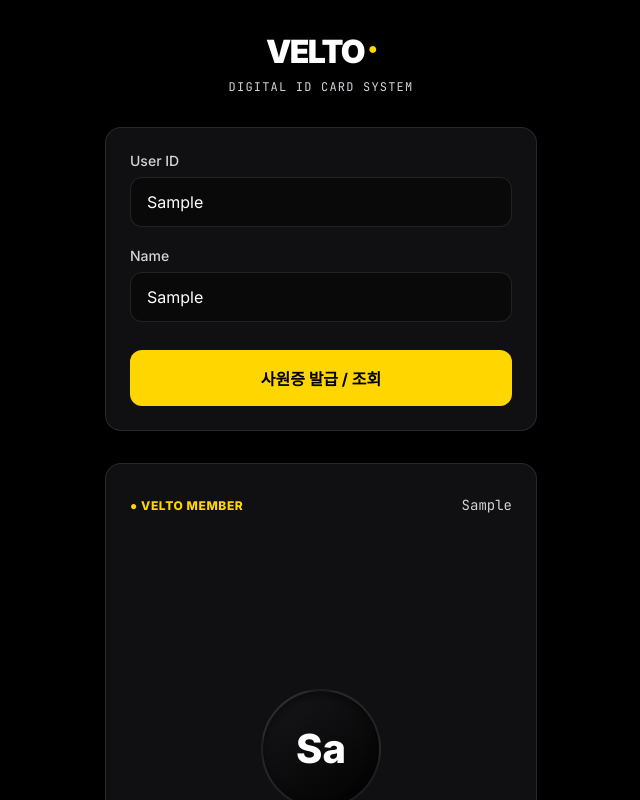
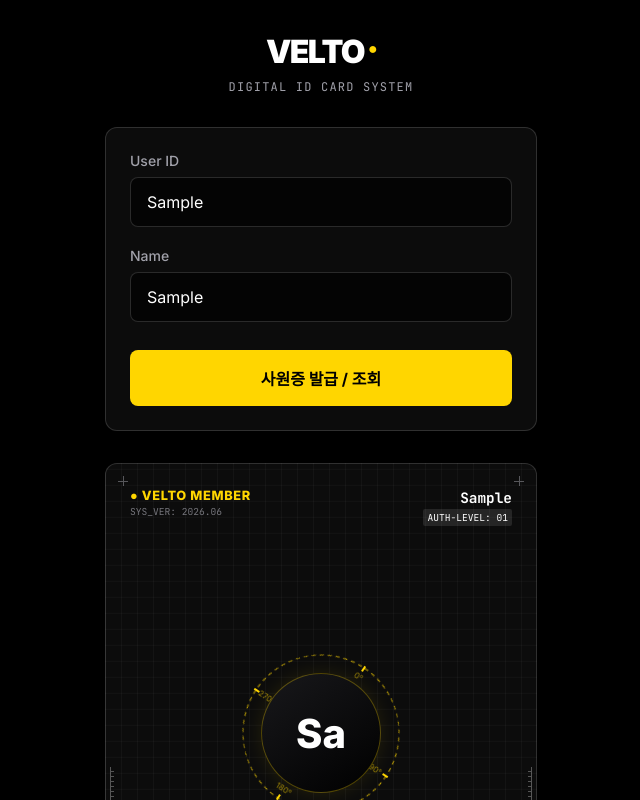
Before and after one commit to sojeong-im/velto-id-system, a React (Vite) app: page / in a window 1280 px wide. Both pictures are taken after typing "Sample", "Sample" into the empty fields and a click on the button "사원증 발급 / 조회". Shown: the top 800 px of the page, without its empty margins (319-959 px from the left). Built offline with nearby package versions, Linux system fonts and the light colour scheme.

Commit message:
Redesign ID card with high density data visualization elements

```diff
--- a/src/App.jsx
+++ b/src/App.jsx
@@ -11,7 +11,7 @@
     e.preventDefault();
     if (userId.trim() && name.trim()) {
       setIsIssued(true);
-      setIsFlipped(false); // Reset flip state when re-issuing
+      setIsFlipped(false);
     }
   };
 
@@ -25,12 +25,23 @@
         <img
           src="/sojeong.jpg"
           alt="Profile"
-          style={{ width: '100%', height: '100%', borderRadius: '50%', objectFit: 'cover' }}
+          className="profile-img"
         />
       );
     }
     if (!fullName) return '';
-    return fullName.substring(0, 2);
+    return <span className="profile-initials">{fullName.substring(0, 2)}</span>;
+  };
+
+  // Generate some dummy barcode stripes for visual
+  const generateBarcode = () => {
+    const stripes = [];
+    for (let i = 0; i < 40; i++) {
+      const width = Math.random() > 0.5 ? '2px' : '4px';
+      const opacity = Math.random() > 0.3 ? 1 : 0.4;
+      stripes.push(<div key={i} style={{ width, opacity, height: '100%', backgroundColor: 'var(--color-text)', marginRight: '2px' }} />);
+    }
+    return stripes;
   };
 
   return (
@@ -77,42 +88,108 @@
         >
           <div className="id-card-inner">
             {/* Front of Card */}
-            <div className="glass-panel card-face card-front">
+            <div className="glass-panel card-face card-front tech-bg">
+              {/* Corner Crosshairs */}
+              <div className="crosshair top-left"></div>
+              <div className="crosshair top-right"></div>
+              <div className="crosshair bottom-left"></div>
+              <div className="crosshair bottom-right"></div>
+
+              {/* Edge Scales */}
+              <div className="scale-rule scale-left"></div>
+              <div className="scale-rule scale-right"></div>
+
               <div className="card-header">
+                <div className="header-left">
                   <span className="tag">● VELTO MEMBER</span>
+                  <span className="sys-ver">SYS_VER: 2026.06</span>
+                </div>
+                <div className="header-right">
                   <span className="id-text">{userId}</span>
+                  <span className="auth-level">AUTH-LEVEL: 01</span>
+                </div>
               </div>
 
               <div className="profile-section">
+                <div className="profile-container">
+                  <svg className="profile-metrics" viewBox="0 0 160 160">
+                    <circle cx="80" cy="80" r="78" fill="none" stroke="var(--color-accent)" strokeWidth="1" strokeDasharray="4 4" opacity="0.8"/>
+                    {/* Angle ticks */}
+                    <line x1="80" y1="0" x2="80" y2="6" stroke="var(--color-accent)" strokeWidth="2" />
+                    <line x1="80" y1="154" x2="80" y2="160" stroke="var(--color-accent)" strokeWidth="2" />
+                    <line x1="0" y1="80" x2="6" y2="80" stroke="var(--color-accent)" strokeWidth="2" />
+                    <line x1="154" y1="80" x2="160" y2="80" stroke="var(--color-accent)" strokeWidth="2" />
+                    <text x="80" y="15" fill="var(--color-accent)" fontSize="8" textAnchor="middle" opacity="0.6">0°</text>
+                    <text x="145" y="83" fill="var(--color-accent)" fontSize="8" textAnchor="middle" opacity="0.6">90°</text>
+                    <text x="80" y="150" fill="var(--color-accent)" fontSize="8" textAnchor="middle" opacity="0.6">180°</text>
+                    <text x="15" y="83" fill="var(--color-accent)" fontSize="8" textAnchor="middle" opacity="0.6">270°</text>
+                  </svg>
                   <div className="profile-placeholder">
                     {renderProfileContent(name)}
                   </div>
+                </div>
 
                 <div className="info-section">
+                  <div className="name-wrapper">
                     <div className="name">{name}</div>
-                  <div className="eng-name">VELTO STAFF</div>
-                  <div className="role">Product Team</div>
+                    <div className="signature">{name}</div>
+                  </div>
+                  <div className="dept-badge">
+                    <span className="dept-label">DEPT:</span> PD-01 (Product Team)
+                  </div>
+                  <div className="joined-date">
+                    JOINED: 2026.01
+                  </div>
+                </div>
+              </div>
+
+              <div className="card-footer">
+                <div className="barcode-container">
+                  {generateBarcode()}
+                </div>
+                <div className="slogan">
+                  "We turn creative feelings into smart logic."
                 </div>
               </div>
             </div>
 
             {/* Back of Card */}
-            <div className="glass-panel card-face card-back">
+            <div className="glass-panel card-face card-back tech-bg">
+              {/* Corner Crosshairs */}
+              <div className="crosshair top-left"></div>
+              <div className="crosshair top-right"></div>
+              <div className="crosshair bottom-left"></div>
+              <div className="crosshair bottom-right"></div>
+
+              <div className="sys-ver back-ver">VELTO SECURE NETWORK</div>
+
+              <div className="qr-container">
+                <div className="qr-brackets top-left"></div>
+                <div className="qr-brackets top-right"></div>
+                <div className="qr-brackets bottom-left"></div>
+                <div className="qr-brackets bottom-right"></div>
+
                 <div className="qr-placeholder">
                   <svg viewBox="0 0 24 24" fill="none" xmlns="http://www.w3.org/2000/svg">
-                  <path d="M4 4H10V10H4V4Z" fill="#000000"/>
-                  <path d="M14 4H20V10H14V4Z" fill="#000000"/>
-                  <path d="M4 14H10V20H4V14Z" fill="#000000"/>
-                  <path d="M14 14H16V16H14V14Z" fill="#000000"/>
-                  <path d="M18 14H20V16H18V14Z" fill="#000000"/>
-                  <path d="M14 18H16V20H14V18Z" fill="#000000"/>
-                  <path d="M18 18H20V20H18V18Z" fill="#000000"/>
-                  <path d="M16 16H18V18H16V16Z" fill="#000000"/>
+                    <path d="M4 4H10V10H4V4Z" fill="#ffffff"/>
+                    <path d="M14 4H20V10H14V4Z" fill="#ffffff"/>
+                    <path d="M4 14H10V20H4V14Z" fill="#ffffff"/>
+                    <path d="M14 14H16V16H14V14Z" fill="#ffffff"/>
+                    <path d="M18 14H20V16H18V14Z" fill="#ffffff"/>
+                    <path d="M14 18H16V20H14V18Z" fill="#ffffff"/>
+                    <path d="M18 18H20V20H18V18Z" fill="#ffffff"/>
+                    <path d="M16 16H18V18H16V16Z" fill="#ffffff"/>
                   </svg>
                 </div>
+              </div>
+
+              <div className="auth-data-container">
+                <div className="auth-label">ENCRYPTED ID DATA</div>
                 <div className="auth-data">
-                AUTH_DATA: {userId}_{name}
+                  [AUTH_DATA]: {userId}_{name}
                 </div>
+              </div>
+
               <div className="slogan">
                 "We turn creative feelings into smart logic."
               </div>
--- a/src/index.css
+++ b/src/index.css
@@ -1,9 +1,9 @@
 :root {
   --color-bg: #000000;
-  --color-card-bg: rgba(24, 24, 27, 0.7);
-  --color-card-border: rgba(255, 255, 255, 0.1);
+  --color-card-bg: rgba(15, 15, 15, 0.85); /* Slightly darker for better contrast with grid */
+  --color-card-border: rgba(255, 255, 255, 0.15);
   --color-text: #ffffff;
-  --color-text-muted: #d4d4d8;
+  --color-text-muted: #a1a1aa; /* zinc-400 */
   --color-accent: #FFD600;
   --color-accent-hover: #FACC15;
 }
@@ -28,7 +28,7 @@
 
 #root {
   width: 100%;
-  max-width: 480px; /* Mobile optimized max width */
+  max-width: 480px;
   min-height: 100vh;
   padding: 32px 24px;
   display: flex;
@@ -39,10 +39,10 @@
 /* Glassmorphism Utilities */
 .glass-panel {
   background: var(--color-card-bg);
-  backdrop-filter: blur(16px);
-  -webkit-backdrop-filter: blur(16px);
+  backdrop-filter: blur(20px);
+  -webkit-backdrop-filter: blur(20px);
   border: 1px solid var(--color-card-border);
-  border-radius: 16px;
+  border-radius: 12px; /* Slightly sharper for technical feel */
 }
 
 /* Typography */
@@ -93,9 +93,9 @@
 }
 
 .input-field {
-  background: rgba(0, 0, 0, 0.4);
+  background: rgba(0, 0, 0, 0.6);
   border: 1px solid var(--color-card-border);
-  border-radius: 12px;
+  border-radius: 8px;
   padding: 14px 16px;
   color: var(--color-text);
   font-family: 'Inter', sans-serif;
@@ -104,20 +104,16 @@
   outline: none;
 }
 
-.input-field::placeholder {
-  color: rgba(212, 212, 216, 0.4);
-}
-
 .input-field:focus {
   border-color: var(--color-accent);
-  box-shadow: 0 0 0 2px rgba(255, 214, 0, 0.2);
+  box-shadow: 0 0 0 1px var(--color-accent);
 }
 
 .btn-primary {
   background-color: var(--color-accent);
   color: #000000;
   border: none;
-  border-radius: 12px;
+  border-radius: 8px;
   padding: 16px;
   font-size: 1rem;
   font-weight: 700;
@@ -142,7 +138,7 @@
   transform: translateY(20px);
   animation: fadeInDown 0.6s cubic-bezier(0.16, 1, 0.3, 1) forwards;
   width: 100%;
-  aspect-ratio: 5.5 / 8.5; /* Credit card vertical ratio */
+  aspect-ratio: 5.5 / 8.5;
   perspective: 1000px;
   cursor: pointer;
   margin-bottom: 40px;
@@ -173,49 +169,158 @@
   height: 100%;
   -webkit-backface-visibility: hidden;
   backface-visibility: hidden;
-  padding: 32px 24px;
+  padding: 24px;
   display: flex;
   flex-direction: column;
-}
-
-.card-front {
-  justify-content: space-between;
+  overflow: hidden; /* Hide overflow from bg grid */
 }
 
 .card-back {
   transform: rotateY(180deg);
   justify-content: center;
   align-items: center;
-  gap: 24px;
+  gap: 32px;
 }
 
-/* Front Card Content */
+/* --- TECHNICAL DESIGN ELEMENTS --- */
+
+/* Grid Background */
+.tech-bg {
+  background-color: var(--color-card-bg);
+  background-image:
+    linear-gradient(rgba(255, 255, 255, 0.03) 1px, transparent 1px),
+    linear-gradient(90deg, rgba(255, 255, 255, 0.03) 1px, transparent 1px);
+  background-size: 16px 16px;
+  background-position: center center;
+}
+
+/* Crosshairs */
+.crosshair {
+  position: absolute;
+  width: 10px;
+  height: 10px;
+  opacity: 0.5;
+}
+.crosshair::before, .crosshair::after {
+  content: '';
+  position: absolute;
+  background: var(--color-text-muted);
+}
+.crosshair::before { width: 100%; height: 1px; top: 50%; left: 0; }
+.crosshair::after { width: 1px; height: 100%; top: 0; left: 50%; }
+
+.top-left { top: 12px; left: 12px; }
+.top-right { top: 12px; right: 12px; }
+.bottom-left { bottom: 12px; left: 12px; }
+.bottom-right { bottom: 12px; right: 12px; }
+
+/* Scale Rules */
+.scale-rule {
+  position: absolute;
+  opacity: 0.3;
+}
+.scale-left {
+  left: 4px;
+  top: 50%;
+  transform: translateY(-50%);
+  width: 4px;
+  height: 60px;
+  border-left: 1px solid var(--color-text);
+  background-image: repeating-linear-gradient(to bottom, transparent, transparent 4px, var(--color-text) 4px, var(--color-text) 5px);
+}
+.scale-right {
+  right: 4px;
+  top: 50%;
+  transform: translateY(-50%);
+  width: 4px;
+  height: 60px;
+  border-right: 1px solid var(--color-text);
+  background-image: repeating-linear-gradient(to bottom, transparent, transparent 4px, var(--color-text) 4px, var(--color-text) 5px);
+}
+
+/* --- FRONT CARD CONTENT --- */
+
 .card-header {
   display: flex;
   justify-content: space-between;
-  align-items: center;
+  align-items: flex-start;
+  position: relative;
+  z-index: 2;
+}
+
+.header-left, .header-right {
+  display: flex;
+  flex-direction: column;
+}
+
+.header-right {
+  align-items: flex-end;
 }
 
 .tag {
   color: var(--color-accent);
-  font-size: 0.75rem;
+  font-size: 0.8rem;
   font-weight: 800;
   letter-spacing: 0.05em;
+  margin-bottom: 2px;
+}
+
+.sys-ver {
+  font-family: 'JetBrains Mono', monospace;
+  font-size: 0.6rem;
+  color: var(--color-text-muted);
+  opacity: 0.7;
 }
 
 .id-text {
   font-family: 'JetBrains Mono', monospace;
-  font-size: 0.875rem;
-  color: var(--color-text-muted);
+  font-size: 0.9rem;
+  font-weight: 600;
+  color: var(--color-text);
+  margin-bottom: 2px;
+}
+
+.auth-level {
+  font-family: 'JetBrains Mono', monospace;
+  font-size: 0.6rem;
+  color: var(--color-text);
+  background: rgba(255,255,255,0.1);
+  padding: 2px 4px;
+  border-radius: 2px;
 }
 
 .profile-section {
   display: flex;
   flex-direction: column;
   align-items: center;
-  gap: 20px;
-  margin-top: auto;
-  margin-bottom: auto;
+  justify-content: center;
+  flex-grow: 1;
+  position: relative;
+  z-index: 2;
+  gap: 16px;
+}
+
+.profile-container {
+  position: relative;
+  width: 160px;
+  height: 160px;
+  display: flex;
+  justify-content: center;
+  align-items: center;
+}
+
+.profile-metrics {
+  position: absolute;
+  top: 0;
+  left: 0;
+  width: 100%;
+  height: 100%;
+  animation: spinSlow 30s linear infinite;
+}
+
+@keyframes spinSlow {
+  from { transform: rotate(0deg); }
+  to { transform: rotate(360deg); }
 }
 
 .profile-placeholder {
@@ -223,74 +328,160 @@
   height: 120px;
   border-radius: 50%;
   background: linear-gradient(145deg, #18181b, #000000);
-  border: 2px solid var(--color-card-border);
+  border: 1px solid rgba(255,214,0, 0.3);
   display: flex;
   align-items: center;
   justify-content: center;
   font-size: 2.5rem;
   font-weight: 800;
   color: var(--color-text);
-  box-shadow: inset 0 4px 10px rgba(0,0,0,0.5);
+  box-shadow: 0 0 20px rgba(255, 214, 0, 0.1);
+  position: relative;
+  z-index: 2;
+  overflow: hidden; /* Ensure image stays inside circle */
+}
+
+.profile-img {
+  width: 100%;
+  height: 100%;
+  border-radius: 50%;
+  object-fit: cover;
 }
 
 .info-section {
   text-align: center;
+  display: flex;
+  flex-direction: column;
+  align-items: center;
+  gap: 8px;
+}
+
+.name-wrapper {
+  display: flex;
+  align-items: baseline;
+  justify-content: center;
+  gap: 12px;
 }
 
 .name {
-  font-size: 2rem;
+  font-size: 2.2rem;
   font-weight: 800;
-  margin-bottom: 4px;
+  letter-spacing: -0.02em;
 }
 
-.eng-name {
-  font-size: 1rem;
-  font-weight: 500;
+.signature {
+  font-family: 'Georgia', serif; /* Fallback to standard serif for signature look if no custom font */
+  font-style: italic;
+  font-size: 1.2rem;
   color: var(--color-text-muted);
-  margin-bottom: 8px;
+  opacity: 0.8;
 }
 
-.role {
-  display: inline-block;
-  background: rgba(255, 255, 255, 0.1);
-  padding: 4px 12px;
-  border-radius: 20px;
+.dept-badge {
+  font-family: 'JetBrains Mono', monospace;
   font-size: 0.75rem;
-  font-weight: 600;
-  color: var(--color-text-muted);
+  color: var(--color-text);
+  border: 1px solid rgba(255, 255, 255, 0.2);
+  padding: 4px 10px;
+  border-radius: 4px;
+  background: rgba(0, 0, 0, 0.4);
 }
 
-/* Back Card Content */
+.dept-label {
+  color: var(--color-accent);
+  font-weight: 700;
+}
+
+.joined-date {
+  font-family: 'JetBrains Mono', monospace;
+  font-size: 0.7rem;
+  color: var(--color-text-muted);
+  letter-spacing: 0.05em;
+}
+
+.card-footer {
+  display: flex;
+  flex-direction: column;
+  gap: 12px;
+  margin-top: auto;
+  position: relative;
+  z-index: 2;
+}
+
+.barcode-container {
+  height: 24px;
+  width: 100%;
+  display: flex;
+  align-items: center;
+  justify-content: center;
+  opacity: 0.8;
+}
+
+.slogan {
+  font-style: italic;
+  font-size: 0.75rem;
+  color: rgba(255, 255, 255, 0.4);
+  text-align: center;
+}
+
+/* --- BACK CARD CONTENT --- */
+
+.back-ver {
+  position: absolute;
+  top: 24px;
+  letter-spacing: 0.1em;
+}
+
+.qr-container {
+  position: relative;
+  padding: 16px;
+}
+
+.qr-brackets {
+  position: absolute;
+  width: 16px;
+  height: 16px;
+  border: 2px solid var(--color-accent);
+}
+.qr-brackets.top-left { top: 0; left: 0; border-right: none; border-bottom: none; }
+.qr-brackets.top-right { top: 0; right: 0; border-left: none; border-bottom: none; }
+.qr-brackets.bottom-left { bottom: 0; left: 0; border-right: none; border-top: none; }
+.qr-brackets.bottom-right { bottom: 0; right: 0; border-left: none; border-top: none; }
+
 .qr-placeholder {
-  width: 160px;
-  height: 160px;
-  background-color: var(--color-text);
-  border-radius: 16px;
+  width: 140px;
+  height: 140px;
+  background-color: var(--color-bg); /* Dark QR background */
   display: flex;
   align-items: center;
   justify-content: center;
 }
 
-/* SVG styling inside QR */
 .qr-placeholder svg {
   width: 140px;
   height: 140px;
 }
 
+.auth-data-container {
+  text-align: center;
+  display: flex;
+  flex-direction: column;
+  gap: 4px;
+}
+
+.auth-label {
+  font-family: 'JetBrains Mono', monospace;
+  font-size: 0.65rem;
+  color: var(--color-accent);
+  letter-spacing: 0.1em;
+}
+
 .auth-data {
   font-family: 'JetBrains Mono', monospace;
-  font-size: 0.875rem;
-  color: var(--color-text-muted);
-  background: rgba(0,0,0,0.5);
+  font-size: 0.8rem;
+  color: var(--color-text);
+  background: rgba(255,255,255,0.05);
+  border: 1px dashed rgba(255,255,255,0.2);
   padding: 8px 16px;
-  border-radius: 8px;
-  margin-bottom: 24px;
+  border-radius: 4px;
 }
-
-.slogan {
-  font-style: italic;
-  font-size: 0.875rem;
-  color: rgba(212, 212, 216, 0.5); /* Lighter gray */
-  text-align: center;
-  max-width: 80%;
-}
```
Lines whose indentation alone changed are shown as unchanged.
